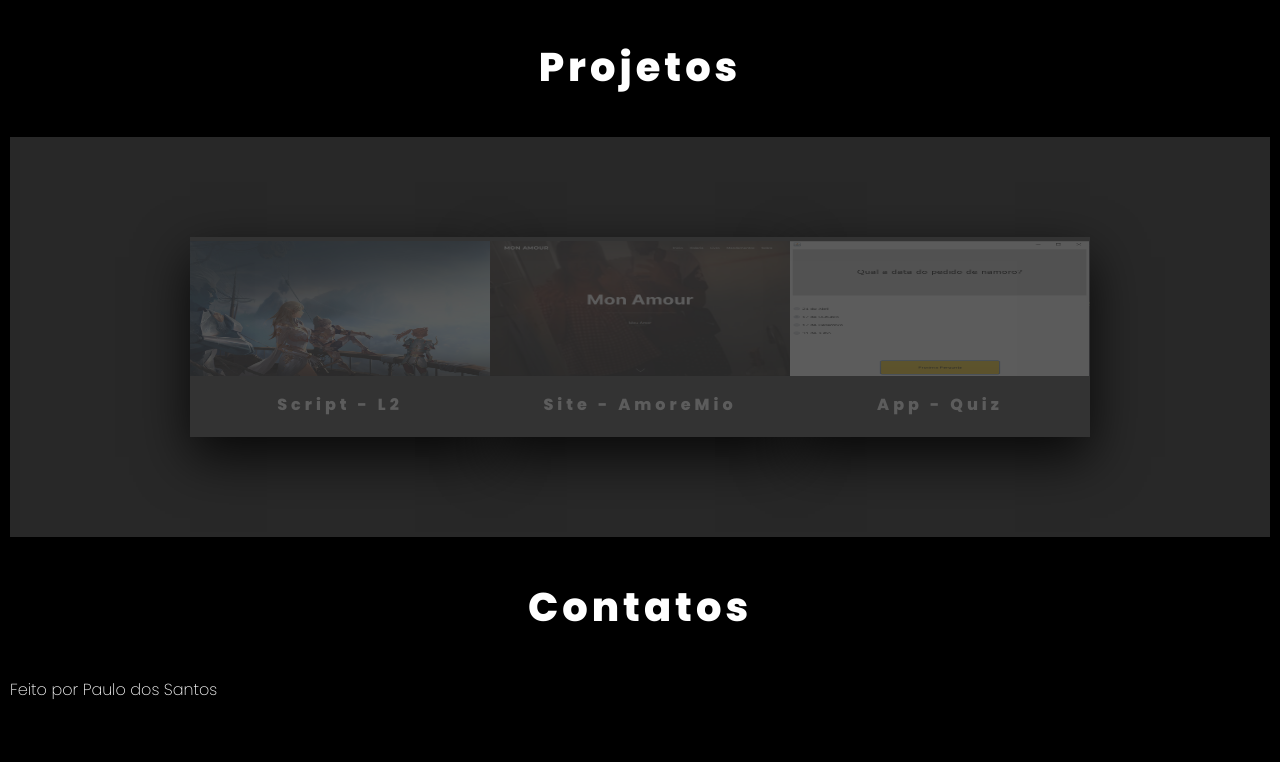
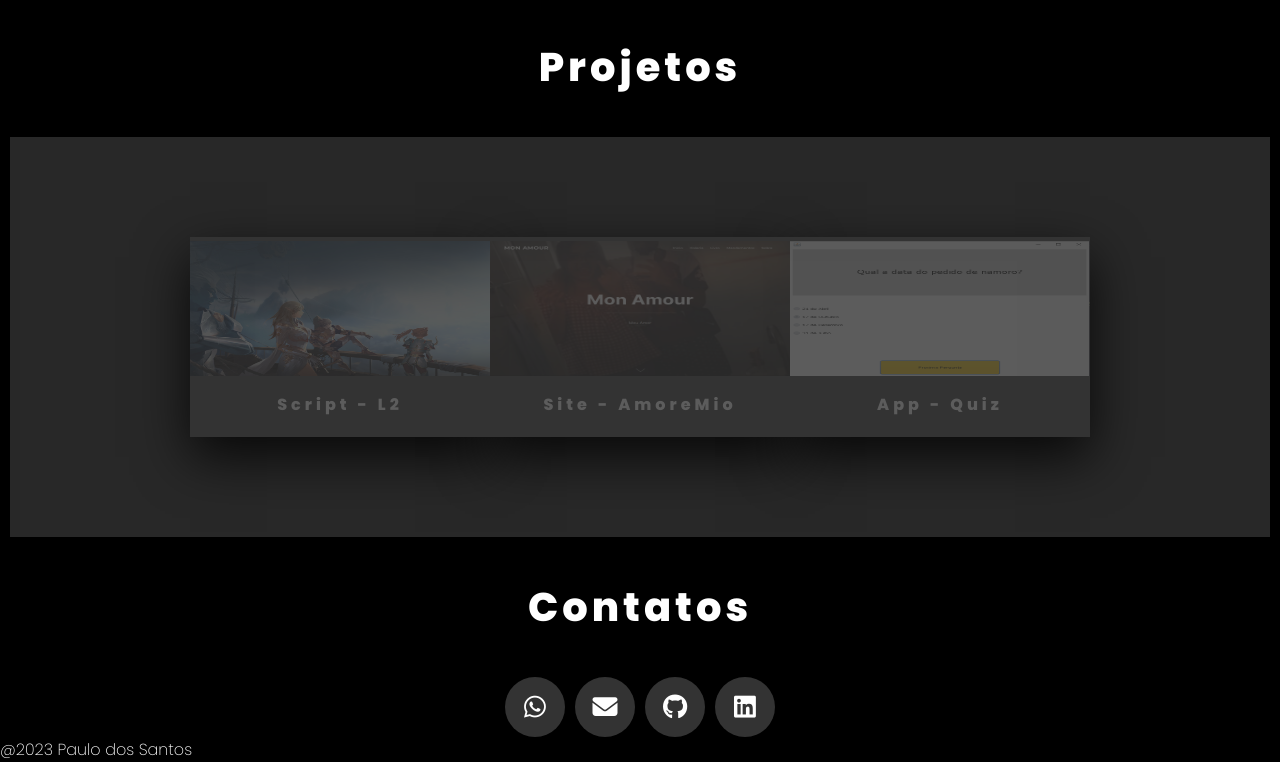
Before and after one commit to Paulo-Santos20/Portfolio, a plain HTML site: page index.html in a window 1280 px wide. Shown: the part 1772-2534 px from the top of the page. Before the commit the page ends 2484 px from the top, so only its background shows below. Drawn offline with Linux system fonts and the light colour scheme.

Commit message:
Finalizando informações contatos

```diff
--- a/index.html
+++ b/index.html
@@ -128,6 +128,7 @@
 
             <script src="https://kit.fontawesome.com/95a02bd20d.js"></script>
         </div>
+
 </hab>
 
 <div class="projetos">
@@ -180,18 +181,43 @@
         </div>
     </div>
 </div>
+</div>
+<h3>Contatos</h3>
 <div class="contatos">
-    <h3>Contatos</h3>
+    <div class="wrapper">
+        <div class="button">
+            <div class="icon">
+                <i class="fab fa-whatsapp icon" id="num" aria-hidden="true"></i>
+            </div>
+            <span>Whatsapp</span>
+        </div>
 
+        <div class="button">
+            <div class="icon">
+                <i class="fa fa-envelope" aria-hidden="true"></i>
+            </div>
+            <span>Email</span>
+        </div>
 
+        <div class="button">
+            <div class="icon">
+                <i class="fa fa-github" aria-hidden="true"></i>
+            </div>
+            <span>Github</span>
+        </div>
 
-
-
+        <div class="button">
+            <div class="icon">
+                <i class="fab fa-linkedin" aria-hidden="true"></i>
+            </div>
+            <span>Linkedin</span>
+        </div>
+    </div>
 </div>
 <footer class="footer">
-    Feito por Paulo dos Santos
-    <footer>
-
+    @2023 Paulo dos Santos
+</footer>
+        <script src="https://kit.fontawesome.com/a076d05399.js"></script>
         </body>
         </body>
         </div>
--- a/style.css
+++ b/style.css
@@ -10,7 +10,6 @@ body {
     min-height: 100vh;
     justify-content: center;
     align-items: center;
-
 
 }
 
@@ -155,7 +154,7 @@ h4 {
     height: 100px;
     width: 100px;
     display: flex;
-    color: red;
+    color: #ac2828;
     background-color: #352c2c;
     align-items: center;
     justify-content: center;
@@ -269,7 +268,7 @@ a {
 }
 
 a:hover {
-    background: rgb(158, 17, 17);
+    background: #ac2828;
     color: whitesmoke;
     box-shadow: inset 0px 0px 10px rgba(0, 0, 0, 0.5);
 }
@@ -291,15 +290,101 @@ a:hover {
     margin-top: 150px;
 }
 
-.projetos img{
+.projetos img {
     height: 135px;
     width: 300px;
 }
 
-.habilidades a{
-    outline : 1px dashed #333
+.habilidades a {
+    outline: 1px dashed #333
 }
 
-.projetos a{
-    outline : 1px dashed #333
+.projetos a {
+    outline: 1px dashed #333
 }
+.contatos{
+    background: linear-gradient(315deg rgb(252, 252, 252), #29609e 74%);
+    width: 100%;
+    height: 100%;
+    display: grid;
+    place-items: center;
+    transition: all 0.3s ease-out;
+}
+.wrapper .button {
+    display: block;
+    width: 60px;
+    height: 60px;
+    float: left;
+    margin: 0 5px;
+    background: #333;
+    border-radius: 50px;
+    box-shadow: 0px 10px 10px #0000;
+    cursor: pointer;
+    transition: all 0.3s ease-out;
+    overflow: hidden;
+}
+
+.wrapper .button:hover .icon {
+    color: #fff;
+}
+
+.wrapper .button:nth-child(1):hover .icon {
+    background: #04581d;
+}
+
+.wrapper .button:nth-child(2):hover .icon {
+    background: #e0e007;
+}
+
+.wrapper .button:nth-child(3):hover .icon {
+    background: #000000;
+}
+
+.wrapper .button:nth-child(4):hover .icon {
+    background: #2f59ad;
+}
+
+
+.wrapper .button .icon {
+    display: inline-block;
+    width: 60px;
+    height: 60px;
+    border-radius: 50px;
+    line-height: 60px;
+    text-align: center;
+    transition: all 0.3s ease-out;
+}
+
+.wrapper .button .icon i {
+    font-size: 25px;
+    line-height: 60px;
+    transition: all 0.3s ease-out;
+}
+
+.wrapper .button .span {
+    font-size: 20px;
+    line-height: 60px;
+    font-weight: 500;
+    margin-left: 10px;
+
+}
+
+.wrapper .button:hover {
+    width: 200px;
+}
+
+.wrapper .button:nth-child(1):hover span {
+    color: #04581d;
+}
+
+.wrapper .button:nth-child(2):hover span {
+    color: #e0e007;
+}
+
+.wrapper .button:nth-child(3):hover span {
+    color: #000000;
+}
+
+.wrapper .button:nth-child(4):hover span {
+    color: #2f59ad;
+}
```
